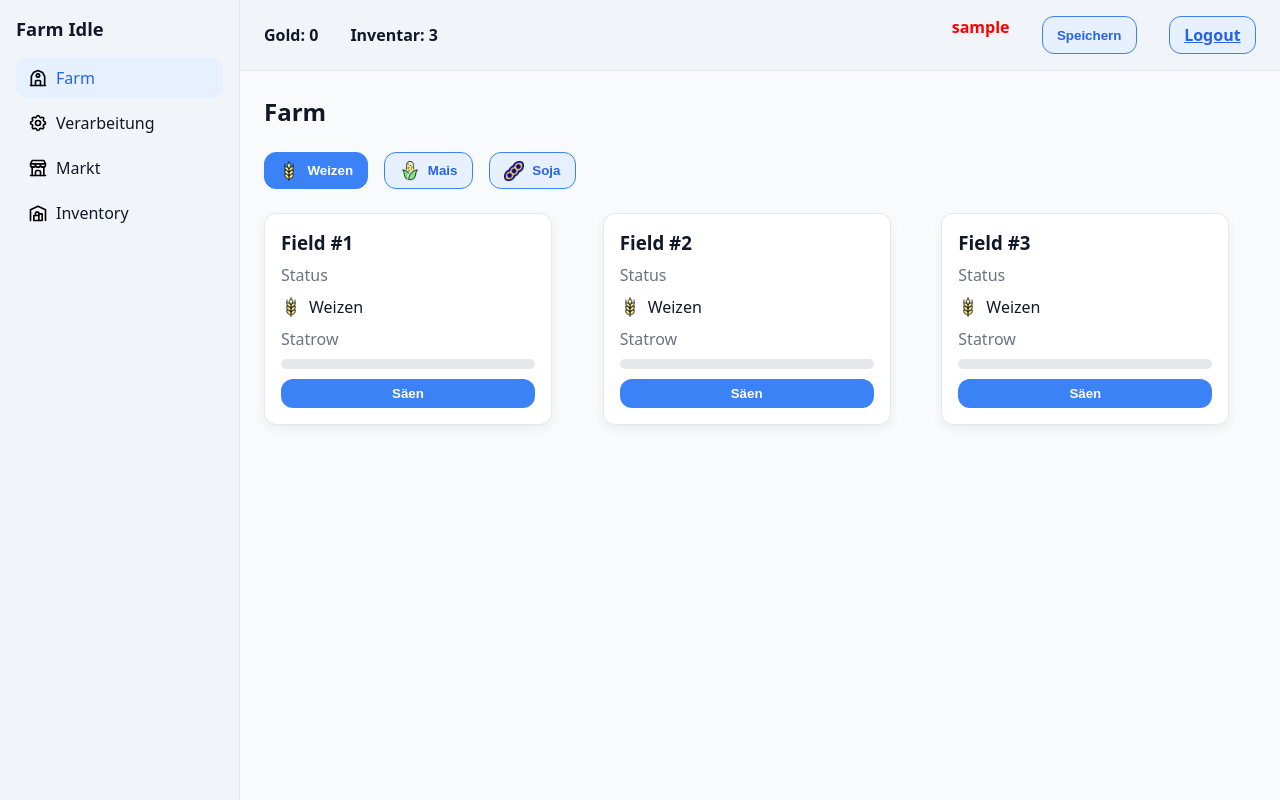
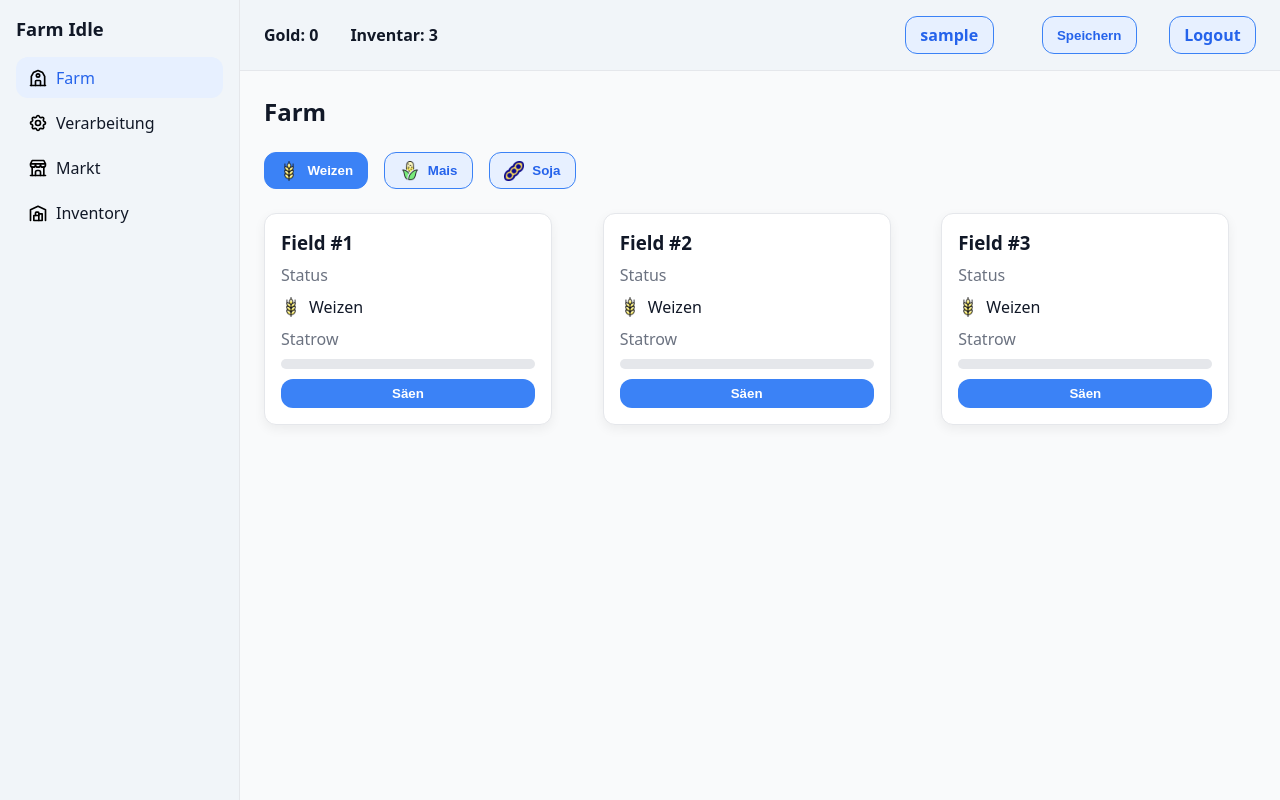
Before and after one commit to MadeOnex/Farm-Idle, a PHP site: page / in a window 1280 px wide. Run offline with PHP 8.4, Linux system fonts and the light colour scheme; the visitor is signed in with stand-in values (Sample User, id 1).

Commit message:
feat: User style fix: Empty tring correctur kommt von formular braucht keine empty field abfrage

```diff
--- a/style/style.css
+++ b/style/style.css
@@ -313,4 +313,18 @@ input[type="number"].qty {
     font-weight: 600;
 }
 
-.user { color: red; }
+.hud a {
+    text-decoration: none;
+}
+
+.hud .user {
+    color: var(--accent-2);
+    font-weight: 600;
+    margin-right: var(--s-3);
+    display: flex;
+    align-items: center;
+    background-color: var(--accent-weak);
+    border-radius: var(--r);
+    border: 1px solid var(--accent);
+    padding: .45rem .9rem;
+}
```
Also changed, not shown: php/login.php (+2 -5 lines), php/register.php (+3 -6 lines).
